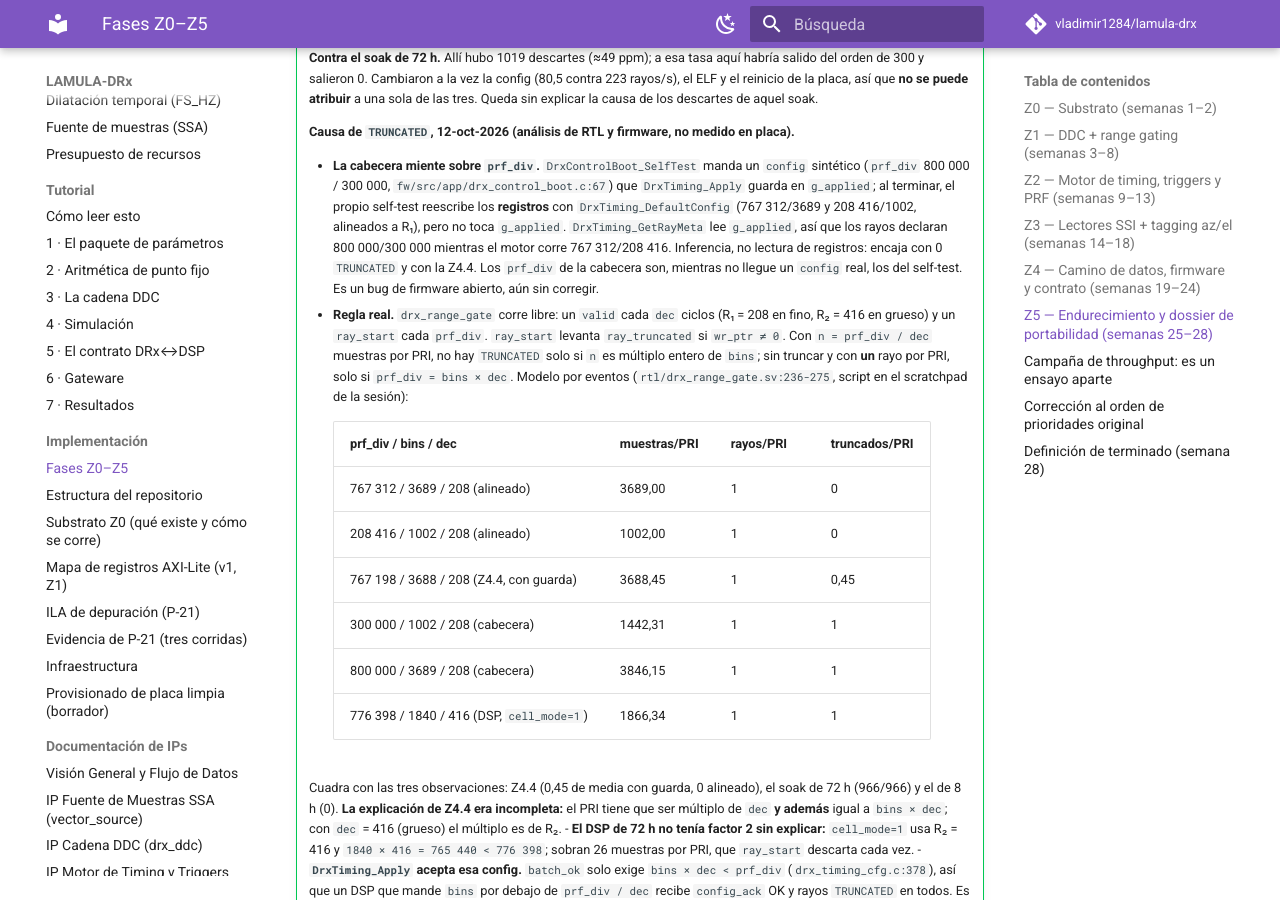
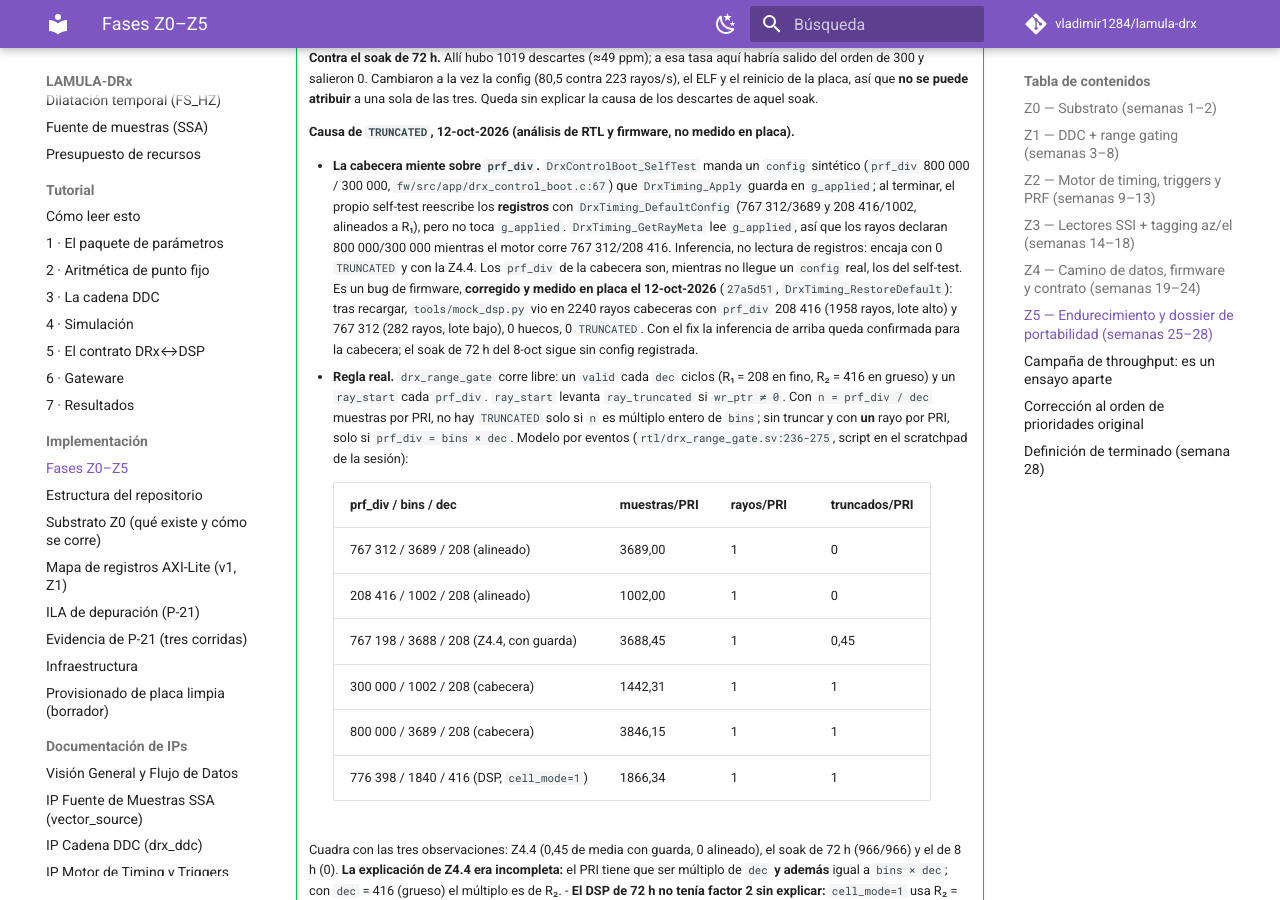
Before and after one commit to vladimir1284/lamula-drx, an MkDocs documentation site: the page built from docs/implementacion/fases.md, in a window 1280 px wide and 900 px high, scrolled down 49431 px. Built offline with MkDocs 1.6.1 and Material for MkDocs 9.7.7, drawn with Linux system fonts in a browser that asks for light colours; comment, search, counter and statistics services are not loaded.

Commit message:
docs(z5): cabecera con prf_div correcto medido en placa
Tras recargar con 27a5d51, 2240 rayos por red declaran 208416/767312,
no 800000/300000. 0 huecos, 0 TRUNCATED. Cierra el bug de g_applied.

Co-Authored-By: Claude Sonnet 5.5 <noreply@anthropic.com>

```diff
--- a/docs/implementacion/fases.md
+++ b/docs/implementacion/fases.md
@@ -2540,7 +2540,11 @@ existe un plan de migración ejecutable.
       `DrxTiming_GetRayMeta` lee `g_applied`, así que los rayos declaran 800 000/300 000 mientras el
       motor corre 767 312/208 416. Inferencia, no lectura de registros: encaja con 0 `TRUNCATED` y con la
       Z4.4. Los `prf_div` de la cabecera son, mientras no llegue un `config` real, los del self-test. Es un
-      bug de firmware abierto, aún sin corregir.
+      bug de firmware, **corregido y medido en placa el 12-oct-2026** (`27a5d51`,
+      `DrxTiming_RestoreDefault`): tras recargar, `tools/mock_dsp.py` vio en 2240 rayos cabeceras con
+      `prf_div` 208 416 (1958 rayos, lote alto) y 767 312 (282 rayos, lote bajo), 0 huecos, 0 `TRUNCATED`.
+      Con el fix la inferencia de arriba queda confirmada para la cabecera; el soak de 72 h del 8-oct
+      sigue sin config registrada.
     - **Regla real.** `drx_range_gate` corre libre: un `valid` cada `dec` ciclos (R₁ = 208 en fino, R₂ =
       416 en grueso) y un `ray_start` cada `prf_div`. `ray_start` levanta `ray_truncated` si `wr_ptr ≠ 0`.
       Con `n = prf_div / dec` muestras por PRI, no hay `TRUNCATED` solo si `n` es múltiplo entero de
```
Also changed, not shown: CLAUDE.md (+1 -1 lines).
